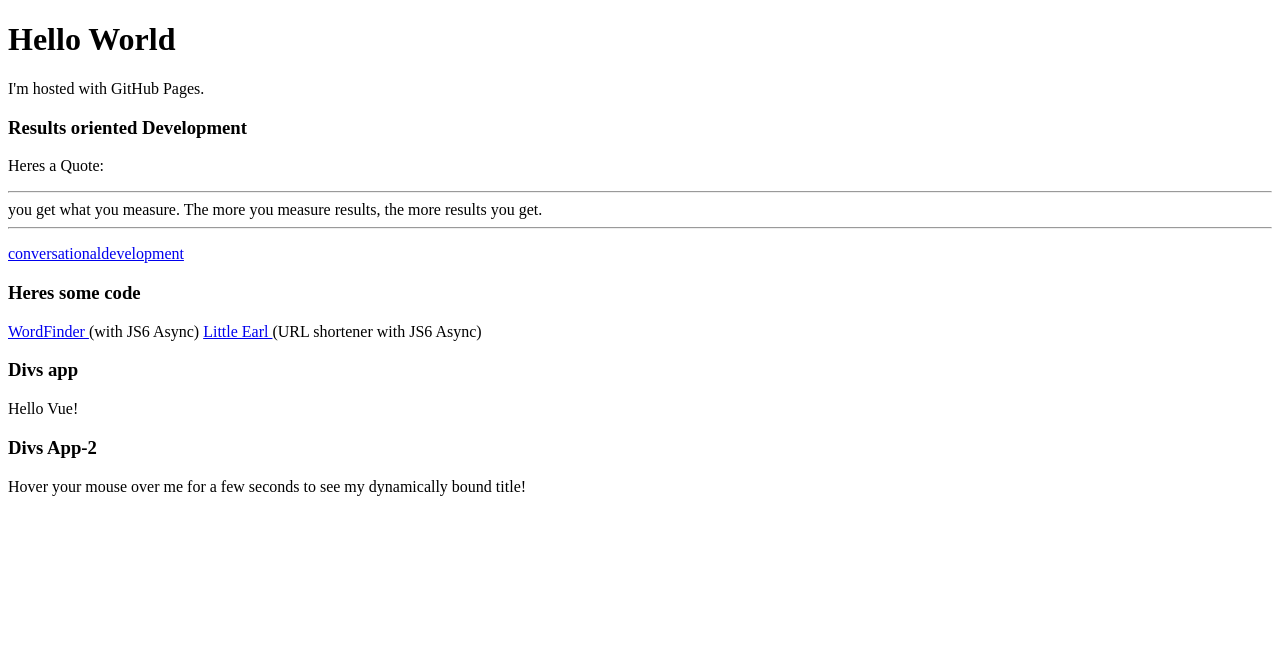
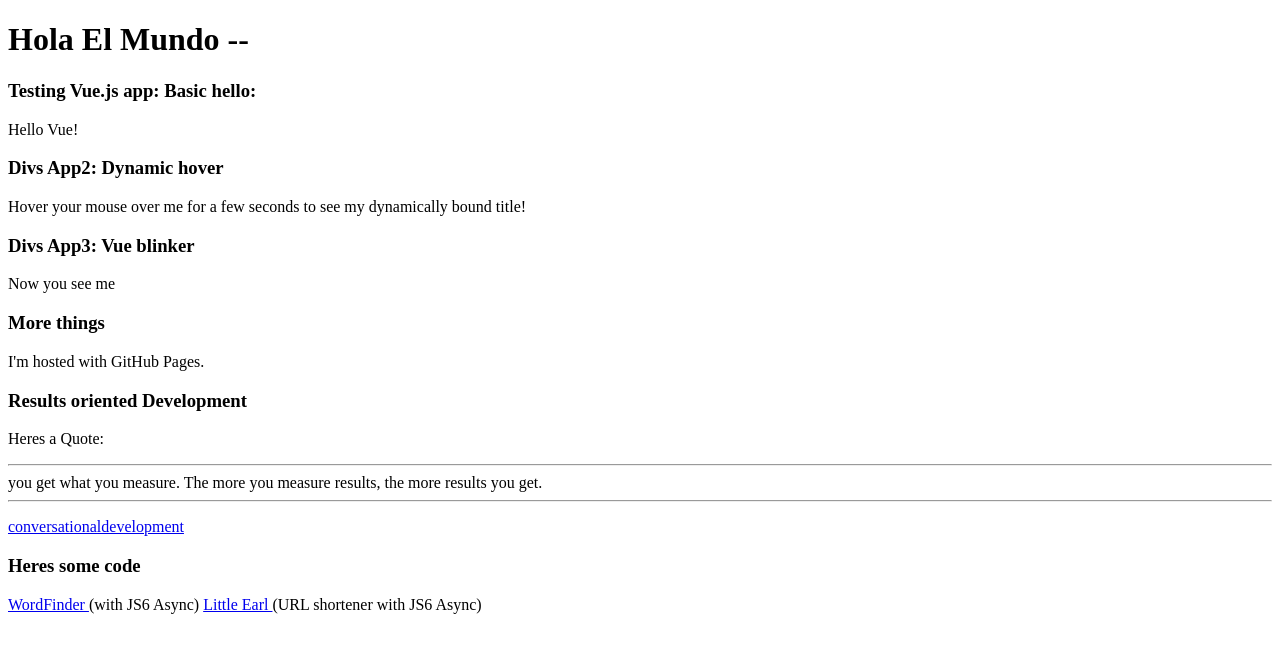
Before and after one commit to richardglenski/richardglenski.github.io, a plain HTML site: page index.html in a window 1280 px wide. Drawn offline with nearby package versions, Linux system fonts and the light colour scheme.

Commit message:
Update index.html

```diff
--- a/index.html
+++ b/index.html
@@ -4,7 +4,26 @@
 
 <html>
 <body>
-<h1>Hello World</h1>
+<h1>Hola El Mundo -- </h1>
+
+<h3> Testing Vue.js  app: Basic hello: </h3>
+<div id="app">
+  {{ message }}
+</div>
+   <h3> Divs App2: Dynamic hover </h3>
+<div id="app-2">
+  <span v-bind:title="message">
+    Hover your mouse over me for a few seconds
+    to see my dynamically bound title!
+  </span>
+</div>
+
+    <h3> Divs App3: Vue blinker </h3>
+<div id="app-3">
+  <span v-if="seen">Now you see me</span>
+</div>
+
+     <h3> More things </h3>
 <p>I'm hosted with GitHub Pages.</p>
     <h3> Results oriented Development </h3>
     <p> Heres a Quote: <hr> you get what you measure. The more you measure results, the more results you get.  <hr> </p>
@@ -17,17 +36,7 @@
         <a href="https://richardglenski.github.io/JS6_LittleEarl_Await_Async/"> Little Earl </a>(URL shortener with JS6 Async)
 
          </p>
-    <h3> Divs app </h3>
-<div id="app">
-  {{ message }}
-</div>
-   <h3> Divs App-2 </h3>
-<div id="app-2">
-  <span v-bind:title="message">
-    Hover your mouse over me for a few seconds
-    to see my dynamically bound title!
-  </span>
-</div>
+
 
 </body>
 </html>
```
